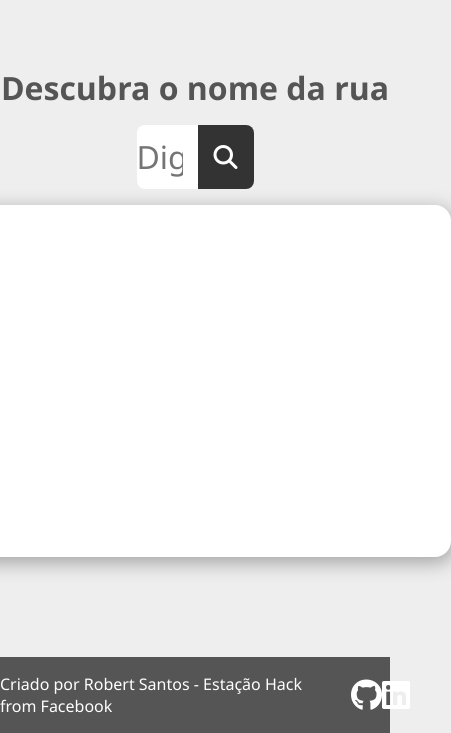
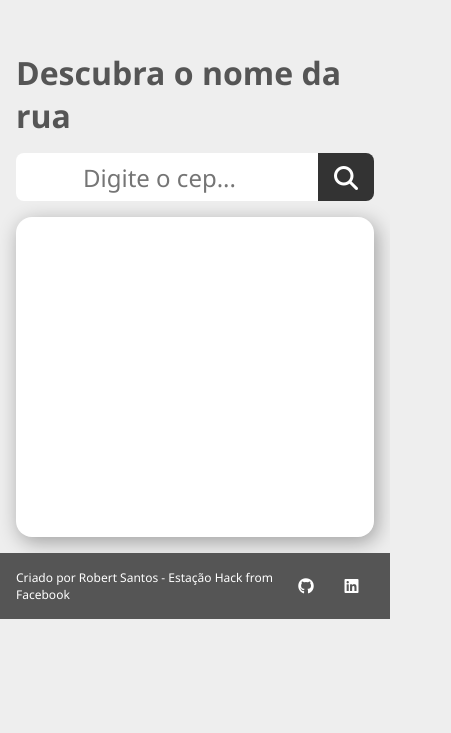
Before and after one commit to robertsantosti/find_street, a plain HTML site: page index.html in a window 390 px wide. Shown: the part 111-844 px from the top of the page, 451 px wide, since content can reach past the window. Drawn offline with Linux system fonts and the light colour scheme.

Commit message:
implements responsive mobile

```diff
--- a/index.html
+++ b/index.html
@@ -10,6 +10,7 @@
   <body>
     <h1>Descubra o nome da rua</h1>
 
+    <main>
       <form action="" id="form-cep">
         <div class="box-input">
           <input
@@ -27,6 +28,7 @@
       <div>
         <ol id="results"></ul>
       </div>
+    </main>
 
     <footer>
       <p>
--- a/styles.css
+++ b/styles.css
@@ -3,6 +3,7 @@
   padding: 0;
   outline: none;
   text-decoration: none;
+  box-sizing: border-box;
   font-family: "Segoe UI", sans-serif;
 }
 
@@ -104,3 +105,48 @@ footer .social-links a {
   background: rgba(155, 155, 155, 0.8);
   box-shadow: inset 0 0 6px rgba(0, 0, 0, 0.5);
 }
+
+@media screen and (max-width: 1000px) {
+  #form-cep {
+    width: 100%;
+  }
+
+  h1 {
+    font-size: 2rem;
+    padding: 0 1rem;
+    margin-top: 3rem;
+  }
+
+  main {
+    padding: 0 1rem;
+  }
+
+  main form input {
+    height: 3rem;
+    font-size: 1.5rem;
+  }
+
+  ol {
+    width: 100%;
+  }
+
+  ol li {
+    font-size: 1rem;
+  }
+
+  footer {
+    position: relative;
+    width: 100%;
+    margin-top: 1rem;
+    font-size: 0.75rem;
+    padding: 1rem;
+  }
+
+  footer .social-links {
+    margin: 0;
+    width: 30%;
+  }
+  footer .social-links a {
+    font-size: 1rem;
+  }
+}
```
Lines whose indentation alone changed are shown as unchanged.
